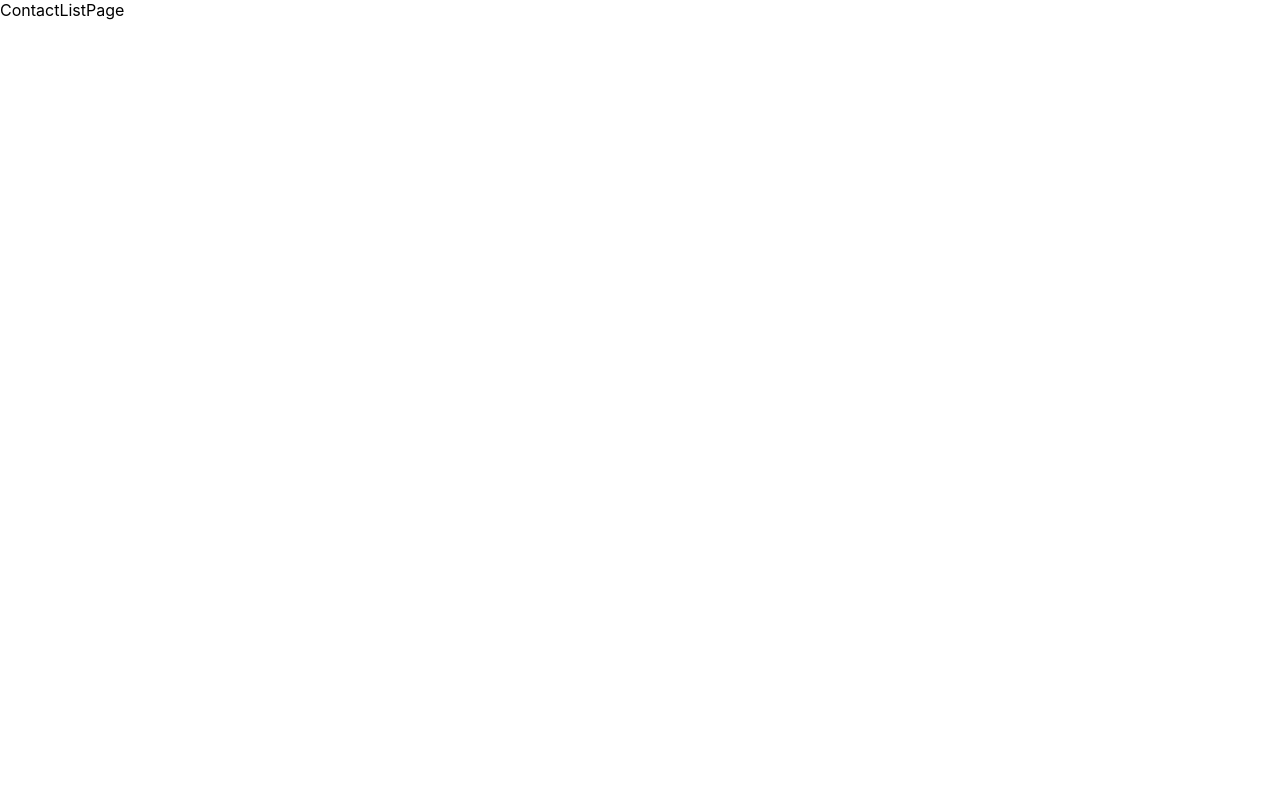
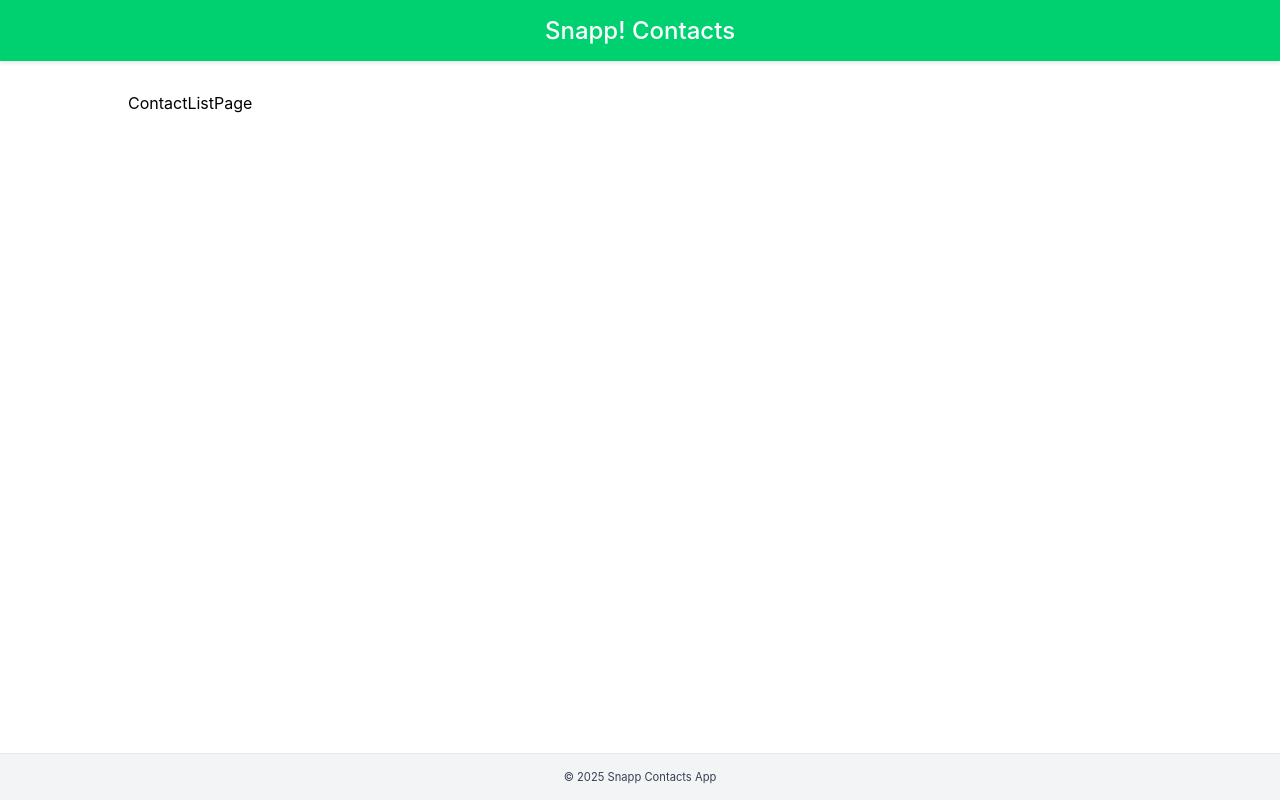
Before and after one commit to Babak-Taghizadeh/contact-finder, a React app: page / in a window 1280 px wide. Built offline with nearby package versions, Linux system fonts and the light colour scheme; a web font is replaced by a local one.

Commit message:
feat: Add pages layout wrapper, components and styles (including: header & footer)

```diff
--- a/src/App.tsx
+++ b/src/App.tsx
@@ -1,10 +1,11 @@
 import { Outlet } from "react-router-dom";
+import { MainLayout } from "./components/layout/main-layout";
 
 const App = () => {
   return (
-    <div>
+    <MainLayout>
       <Outlet />
-    </div>
+    </MainLayout>
   );
 };
 
--- /dev/null
+++ b/src/components/layout/footer.tsx
@@ -0,0 +1,7 @@
+export const Footer = () => {
+  return (
+    <footer className="footer">
+      <p>© {new Date().getFullYear()} Snapp Contacts App</p>
+    </footer>
+  );
+};
--- /dev/null
+++ b/src/components/layout/header.tsx
@@ -0,0 +1,7 @@
+export const Header = () => {
+  return (
+    <header className="header">
+      <h1>Snapp! Contacts</h1>
+    </header>
+  );
+};
--- /dev/null
+++ b/src/components/layout/main-layout.tsx
@@ -0,0 +1,16 @@
+import { Header } from "./header";
+import { Footer } from "./footer";
+
+interface MainLayoutProps {
+  children: React.ReactNode;
+}
+
+export const MainLayout = ({ children }: MainLayoutProps) => {
+  return (
+    <div className="main-layout">
+      <Header />
+      <main className="main-layout__content">{children}</main>
+      <Footer />
+    </div>
+  );
+};
--- a/src/styles/main.scss
+++ b/src/styles/main.scss
@@ -1,3 +1,46 @@
 @use "shared";
 @use "mixins" as *;
 @use "variables" as *;
+
+.header {
+  background-color: $primary-color;
+  color: white;
+  padding: 1rem;
+  text-align: center;
+  box-shadow: 0 2px 4px rgba(0, 0, 0, 0.1);
+
+  h1 {
+    font-size: 1.5rem;
+    font-weight: 500;
+  }
+}
+
+.footer {
+  background-color: $light-gray;
+  padding: 1rem;
+  text-align: center;
+  border-top: 1px solid $border-color;
+  width: 100%;
+  margin-top: auto;
+
+  p {
+    color: $text-color;
+    font-size: 0.7rem;
+  }
+}
+
+.main-layout {
+  display: flex;
+  flex-direction: column;
+  min-height: 100vh;
+  &__content {
+    flex: 1;
+    padding: 2rem 0;
+    @include respond-to("lg") {
+      padding: 2rem 8rem;
+    }
+    @include respond-to("2xl") {
+      padding: 2rem 12rem;
+    }
+  }
+}
```
